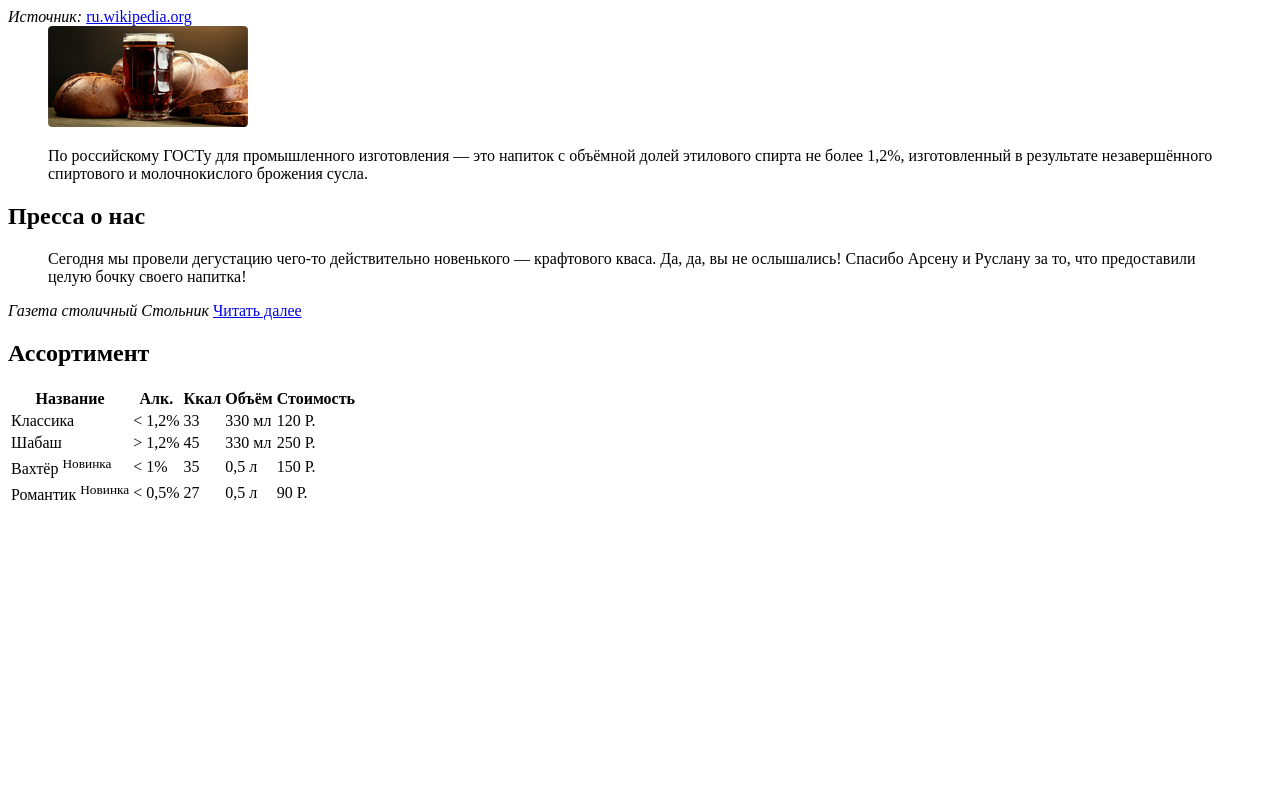
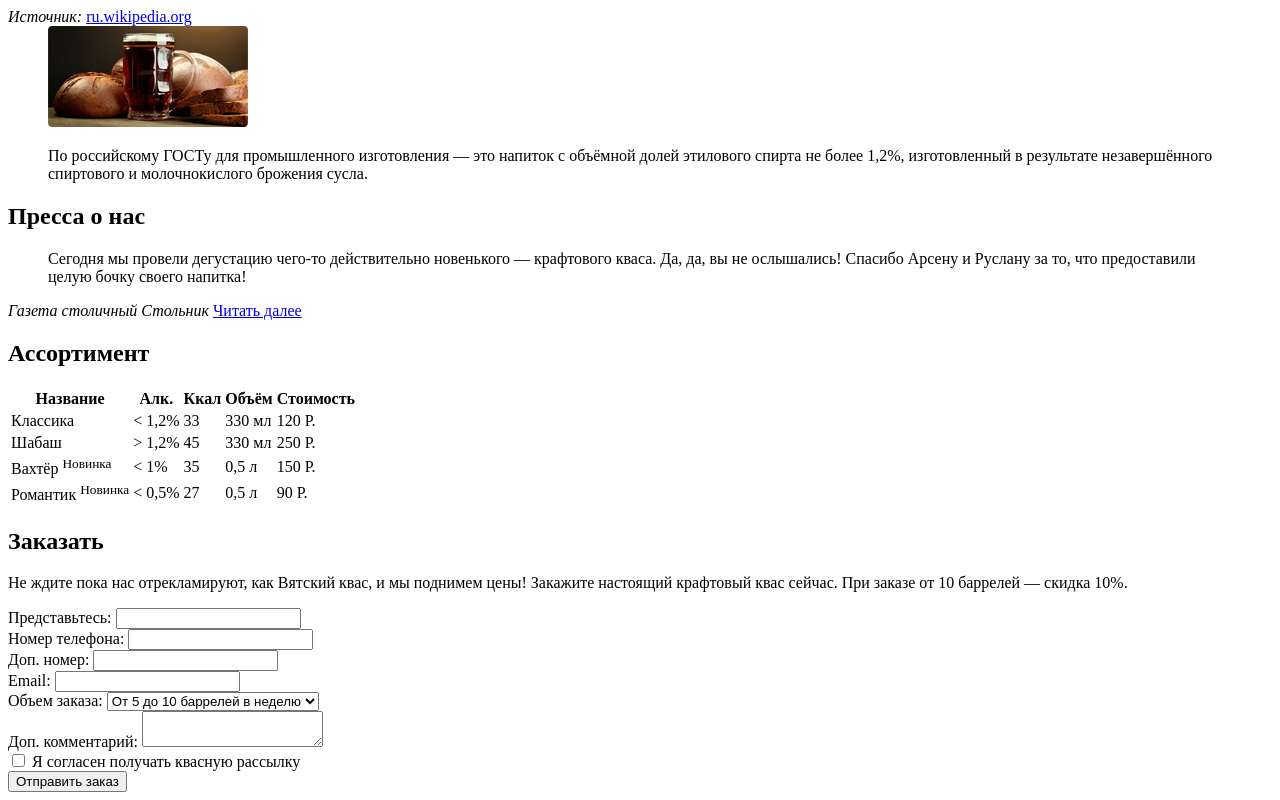
Before and after one commit to ParaAvis85/site, a plain HTML site: page index.html in a window 1280 px wide. Shown: the part 2237-3037 px from the top of the page. Before the commit the page ends 2753 px from the top, so only its background shows below. Drawn offline with Linux system fonts and the light colour scheme.

Commit message:
добавил форму заявки

```diff
--- a/index.html
+++ b/index.html
@@ -112,9 +112,10 @@
     Спасибо Арсену и Руслану за то, что предоставили целую бочку своего напитка!
   </blockquote>
   <cite>
-  Газета столичный Стольник
+      Газета столичный Стольник
   </cite>
-<a href="#">Читать далее</a>
+  <a href="#">Читать далее</a>
+
 </section>
 <div>
 <h2>Ассортимент</h2>
@@ -156,5 +157,35 @@
     </tr>
 </table>
 </div>
+<form>
+  <h2>Заказать</h2>
+  <p>Не ждите пока нас отрекламируют, как Вятский квас, и мы поднимем цены! Закажите настоящий крафтовый квас сейчас.
+     При заказе от 10 баррелей — скидка 10%.
+  </p>
+  <label for="login-field">Представьтесь:</label>
+  <input type="text" name="login" id="login-field">
+  <br>
+  <label for="number-field">Номер телефона:</label>
+  <input type="tel" name="tel" id="number-field">
+  <br>
+  <label for="number2">Доп. номер:</label>
+  <input type="tel" name="tel2" id="number2">
+  <br>
+  <label for="email-field">Email:</label>
+  <input type="email" name="email" id="email-field">
+  <br>
+  <label for="fuel-field">Объем заказа:</label>
+  <select id="fuel-field">
+    <option>От 5 до 10 баррелей в неделю</option>
+  </select>
+  <br>
+  <label for="post-field">Доп. комментарий:</label>
+  <textarea id="post-field"></textarea>
+  <br>
+  <input type="checkbox" name="agree" id="agree-field">
+  <label id="agree-field">Я согласен получать квасную рассылку</label>
+  <br>
+  <input type="submit" value="Отправить заказ">
+</form>
   </body>
 </html>
```
